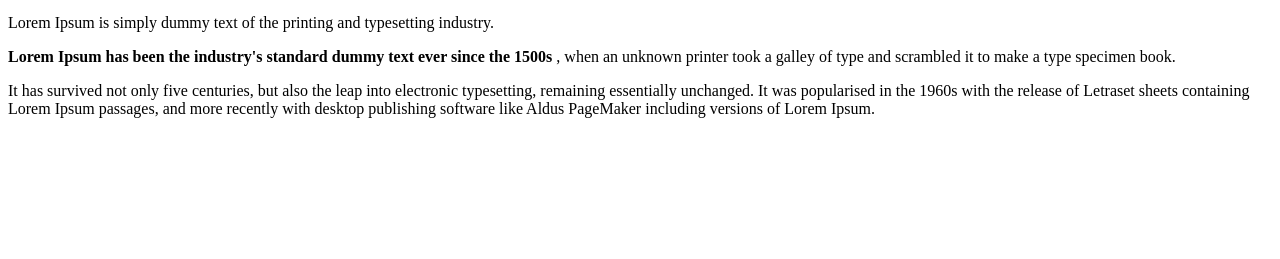
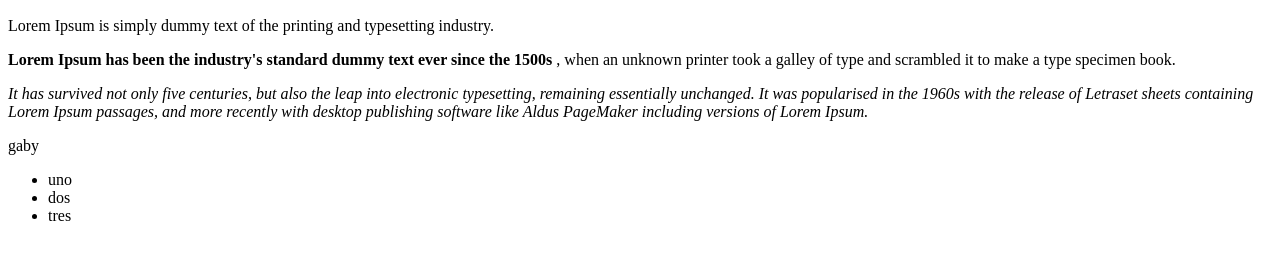
Before and after one commit to gxp934/FEF2025fall, a plain HTML site: page index.html in a window 1280 px wide. Shown: the part 113-372 px from the top of the page. Drawn offline with Linux system fonts and the light colour scheme.

Commit message:
Update index.html

```diff
--- a/index.html
+++ b/index.html
@@ -8,6 +8,12 @@
 <body>
     <header>
         <h1>story tittle</h1>
+        <h2></h2>
+        <h3></h3>
+        <h4></h4>
+        <h5></h5>
+        <h6></h6>
+
         <nav></nav>
     </header>
     <main>
@@ -15,16 +21,25 @@
             <h2>story </h2>
             <p>Lorem Ipsum is simply dummy text of the printing and typesetting industry. </p>
 
-               <p> <!--bold <b> vs strong <strong>-->
+               <p> <!--bold <b> vs strong <strong> es la que deberia de usar para accesibility-->
                    <b>Lorem Ipsum has been the industry's standard dummy text ever since the 1500s </b>,
                     when an unknown printer took a galley of type and scrambled it to make a type
                     specimen book.
                </p>
-
-                    <p>It has survived not only five centuries, but also the leap into electronic typesetting,
+                    <p> <!--<i> vs <em> emphasis-->
+                    <em>It has survived not only five centuries, but also the leap into electronic typesetting,
                     remaining essentially unchanged. It was popularised in the 1960s with the release of Letraset sheets
                     containing Lorem Ipsum passages, and more recently with desktop publishing software like Aldus PageMaker
-                    including versions of Lorem Ipsum.</p>
+                    including versions of Lorem Ipsum.</em>
+                    </p>
+        </section>
+        <section>
+            <p>gaby</p>
+            <ul>
+                <li>uno</li>
+                <li>dos</li>
+                <li>tres</li>
+            </ul>
         </section>
     </main>
     <footer></footer>
```
